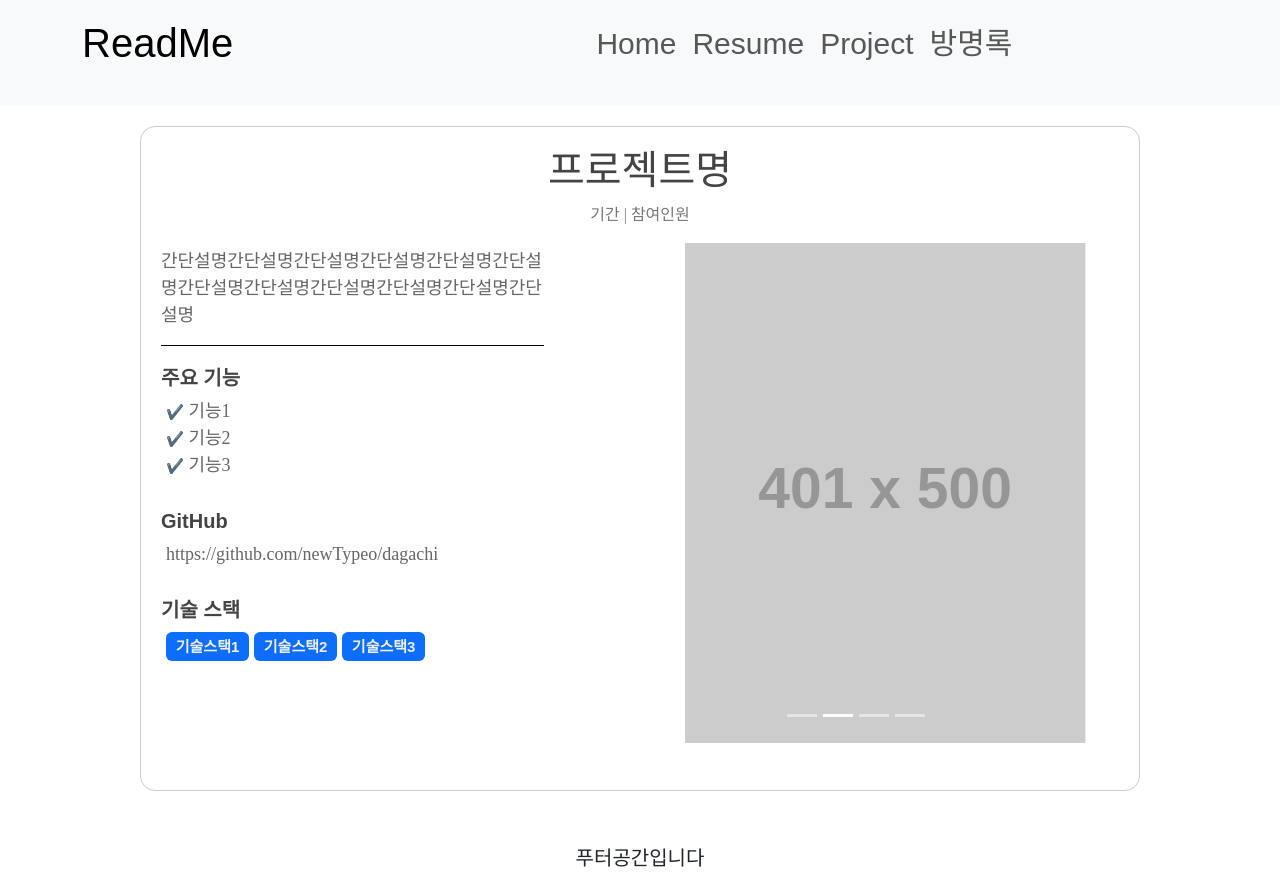
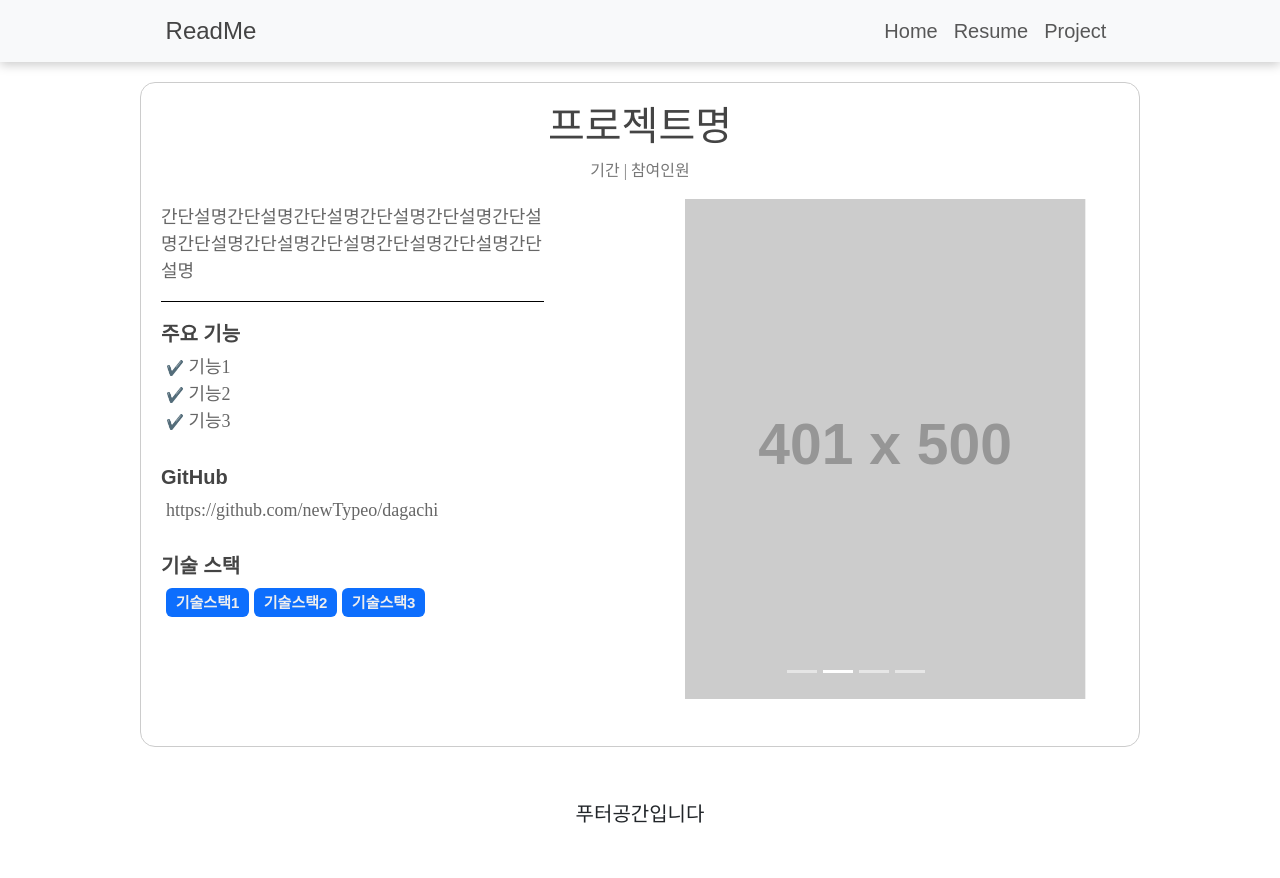
Before and after one commit to ssusss/portfoilo, a React (Create React App) app: page /project in a window 1280 px wide. After the commit the page ends 834 px from the top, so only its background shows below. Built offline with nearby package versions, Linux system fonts and the light colour scheme; a web font is replaced by a local one.

Commit message:
헤더수정

```diff
--- a/src/App.css
+++ b/src/App.css
@@ -30,18 +30,21 @@
 }
 
 /* header nav */
+.header {
+  box-shadow: 0 3px 10px #ccc;
+}
+
 .headerContainer{
   display: flex;
-  font-size: 30px;
-  margin-bottom: 20px;
+  margin: 0 12%;
 }
 
 .headerContainer #navTitle{
-  font-size: 40px;
-  margin-right: auto;
+  font-size: 1.2em;
+  color: #444;
 }
 .headerContainer .me-auto{
-  margin-left: auto;
+  margin-right: 0 !important;
 }
 
 /* home  */
@@ -80,10 +83,6 @@
   justify-content: center;
   width: 1000px;
   margin: 20px auto;
-}
-
-.backImage {
-
 }
 
 .carousel-control-next {
--- a/src/App.jsx
+++ b/src/App.jsx
@@ -6,7 +6,6 @@ import Home from './routes/Home';
 import Project from './routes/Project';
 import Resume from './routes/Resume';
 import PageNotFound from './routes/PageNotFound';
-import Visite from './routes/Visite';
 
 function App() {
   return (
@@ -17,7 +16,6 @@ function App() {
             <Route index element={<Home/>}/>
             <Route path='project' element={<Project/>}/>
             <Route path='resume' element={<Resume/>}/>
-            <Route path='visite' element={<Visite/>}/>
             <Route path='*' element={<PageNotFound/>}/>
           </Route>
         </Routes>
--- a/src/components/Header.jsx
+++ b/src/components/Header.jsx
@@ -17,7 +17,7 @@ const Header = () =>{
     };
 
     return(
-        <div>
+        <div className='header'>
             <Navbar bg="light" data-bs-theme="light">
                 <Container className='headerContainer'>
                     <Navbar.Brand href="/" data-to="/" id='navTitle' onClick={onLinkClick}>ReadMe</Navbar.Brand>
@@ -25,7 +25,6 @@ const Header = () =>{
                         <Nav.Link href="#home" data-to="/" onClick={onLinkClick}>Home</Nav.Link>
                         <Nav.Link href="#features" data-to='resume' onClick={onLinkClick}>Resume</Nav.Link>
                         <Nav.Link href="#pricing" data-to='project' onClick={onLinkClick}>Project</Nav.Link>
-                        <Nav.Link href="#pricing" data-to='visite' onClick={onLinkClick}>방명록</Nav.Link>
                     </Nav>
                 </Container>
 
--- a/src/routes/Visite.jsx
+++ /dev/null
@@ -1,12 +0,0 @@
-import { readConfigFile } from "typescript";
-const Visite = () =>{
-
-
-    return(
-        <div>
-            방명록 틀 찾아서 적용 해볼까나 하는중
-        </div>
-    )
-}
-
-export default Visite;
```
